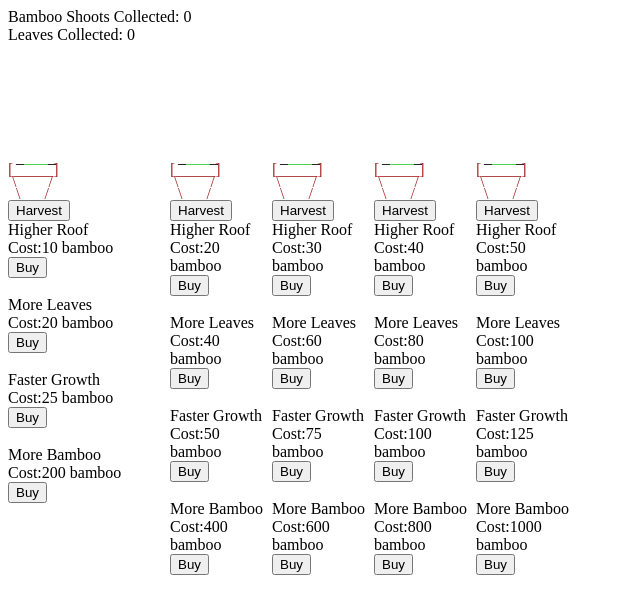
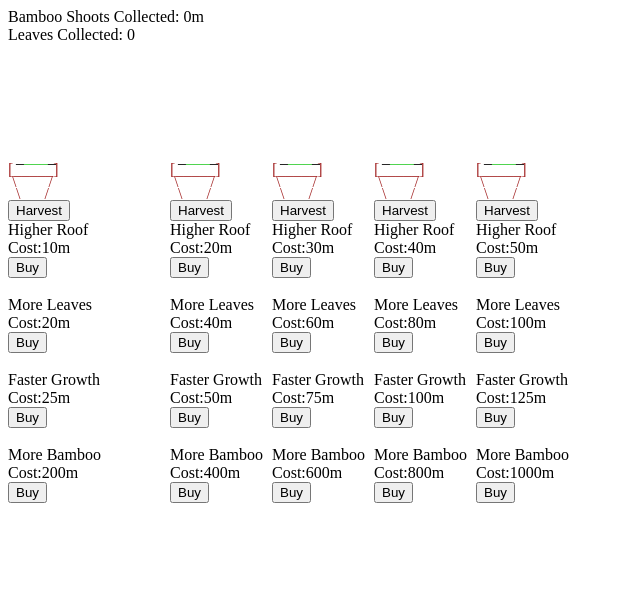
Before and after one commit to HoboZeke/hobozeke.github.io, a Jekyll site: the page bamboo/index.html, which Jekyll copies as it is, in a window 1280 px wide. Shown: the top 614 px of the page, without its empty margins (0-640 px from the left). Built offline with Jekyll 4.4.1, drawn with Linux system fonts in a browser that asks for light colours.

Commit message:
Update index.html

```diff
--- a/bamboo/index.html
+++ b/bamboo/index.html
@@ -3,7 +3,7 @@
 <head>
  <link rel="stylesheet" type="text/css" href="style.css" />
 <title>Bamboo</title>
- Bamboo Shoots Collected: <span id="shootsCollected">0</span><br/>
+ Bamboo Shoots Collected: <span id="shootsCollected">0</span>m<br/>
  Leaves Collected: <span id="leavesCollected">0</span> <br/>
 </head>
 <body>
@@ -39,22 +39,22 @@
  <button onClick = "Harvest(1)">Harvest</button>
  <br/>
  Higher Roof <br/>
-  Cost:<span id="increaseSizeCost1">10</span> bamboo <br/>
+  Cost:<span id="increaseSizeCost1">10</span>m <br/>
   <button onClick = "IncreaseBambooSize(1)">Buy</button>
   <br/>
   <br/>
   More Leaves <br/>
-   Cost:<span id="increaseLeafChanceCost1">20</span> bamboo <br/>
+   Cost:<span id="increaseLeafChanceCost1">20</span>m <br/>
   <button onClick = "IncreaseLeafChance(1)">Buy</button>
   <br/>
   <br/>
   Faster Growth <br/>
-   Cost:<span id="increaseGrowthSpeedCost1">25</span> bamboo <br/>
+   Cost:<span id="increaseGrowthSpeedCost1">25</span>m <br/>
   <button onClick = "IncreaseGrowthSpeed(1)">Buy</button>
   <br/>
   <br/>
   More Bamboo <br/>
-   Cost:<span id="increaseRankCost1">200</span> bamboo <br/>
+   Cost:<span id="increaseRankCost1">200</span>m <br/>
   <button onClick = "IncreaseRank(1)">Buy</button>
   <br/>
   <br/>
@@ -91,22 +91,22 @@
  <button onClick = "Harvest(2)">Harvest</button>
  <br/>
  Higher Roof <br/>
-  Cost:<span id="increaseSizeCost2">20</span> bamboo <br/>
+  Cost:<span id="increaseSizeCost2">20</span>m <br/>
   <button onClick = "IncreaseBambooSize(2)">Buy</button>
   <br/>
   <br/>
   More Leaves <br/>
-   Cost:<span id="increaseLeafChanceCost2">40</span> bamboo <br/>
+   Cost:<span id="increaseLeafChanceCost2">40</span>m <br/>
   <button onClick = "IncreaseLeafChance(2)">Buy</button>
   <br/>
   <br/>
   Faster Growth <br/>
-   Cost:<span id="increaseGrowthSpeedCost2">50</span> bamboo <br/>
+   Cost:<span id="increaseGrowthSpeedCost2">50</span>m <br/>
   <button onClick = "IncreaseGrowthSpeed(2)">Buy</button>
   <br/>
   <br/>
   More Bamboo <br/>
-   Cost:<span id="increaseRankCost2">400</span> bamboo <br/>
+   Cost:<span id="increaseRankCost2">400</span>m <br/>
   <button onClick = "IncreaseRank(2)">Buy</button>
   <br/>
   <br/>
@@ -143,22 +143,22 @@
  <button onClick = "Harvest(3)">Harvest</button>
  <br/>
  Higher Roof <br/>
-  Cost:<span id="increaseSizeCost3">30</span> bamboo <br/>
+  Cost:<span id="increaseSizeCost3">30</span>m <br/>
   <button onClick = "IncreaseBambooSize(3)">Buy</button>
   <br/>
   <br/>
   More Leaves <br/>
-   Cost:<span id="increaseLeafChanceCost3">60</span> bamboo <br/>
+   Cost:<span id="increaseLeafChanceCost3">60</span>m <br/>
   <button onClick = "IncreaseLeafChance(3)">Buy</button>
   <br/>
   <br/>
   Faster Growth <br/>
-   Cost:<span id="increaseGrowthSpeedCost3">75</span> bamboo <br/>
+   Cost:<span id="increaseGrowthSpeedCost3">75</span>m <br/>
   <button onClick = "IncreaseGrowthSpeed(3)">Buy</button>
   <br/>
   <br/>
   More Bamboo <br/>
-   Cost:<span id="increaseRankCost3">600</span> bamboo <br/>
+   Cost:<span id="increaseRankCost3">600</span>m <br/>
   <button onClick = "IncreaseRank(3)">Buy</button>
   <br/>
   <br/>
@@ -195,22 +195,22 @@
  <button onClick = "Harvest(4)">Harvest</button>
  <br/>
  Higher Roof <br/>
-  Cost:<span id="increaseSizeCost4">40</span> bamboo <br/>
+  Cost:<span id="increaseSizeCost4">40</span>m <br/>
   <button onClick = "IncreaseBambooSize(4)">Buy</button>
   <br/>
   <br/>
   More Leaves <br/>
-   Cost:<span id="increaseLeafChanceCost4">80</span> bamboo <br/>
+   Cost:<span id="increaseLeafChanceCost4">80</span>m <br/>
   <button onClick = "IncreaseLeafChance(4)">Buy</button>
   <br/>
   <br/>
   Faster Growth <br/>
-   Cost:<span id="increaseGrowthSpeedCost4">100</span> bamboo <br/>
+   Cost:<span id="increaseGrowthSpeedCost4">100</span>m <br/>
   <button onClick = "IncreaseGrowthSpeed(4)">Buy</button>
   <br/>
   <br/>
   More Bamboo <br/>
-   Cost:<span id="increaseRankCost4">800</span> bamboo <br/>
+   Cost:<span id="increaseRankCost4">800</span>m <br/>
   <button onClick = "IncreaseRank(4)">Buy</button>
   <br/>
   <br/>
@@ -248,22 +248,22 @@
  <button onClick = "Harvest(5)">Harvest</button>
  <br/>
  Higher Roof <br/>
-  Cost:<span id="increaseSizeCost5">50</span> bamboo <br/>
+  Cost:<span id="increaseSizeCost5">50</span>m <br/>
   <button onClick = "IncreaseBambooSize(5)">Buy</button>
   <br/>
   <br/>
   More Leaves <br/>
-   Cost:<span id="increaseLeafChanceCost5">100</span> bamboo <br/>
+   Cost:<span id="increaseLeafChanceCost5">100</span>m <br/>
   <button onClick = "IncreaseLeafChance(5)">Buy</button>
   <br/>
   <br/>
   Faster Growth <br/>
-   Cost:<span id="increaseGrowthSpeedCost5">125</span> bamboo <br/>
+   Cost:<span id="increaseGrowthSpeedCost5">125</span>m <br/>
   <button onClick = "IncreaseGrowthSpeed(5)">Buy</button>
   <br/>
   <br/>
   More Bamboo <br/>
-   Cost:<span id="increaseRankCost5">1000</span> bamboo <br/>
+   Cost:<span id="increaseRankCost5">1000</span>m <br/>
   <button onClick = "IncreaseRank(5)">Buy</button>
   <br/>
   <br/>
```
